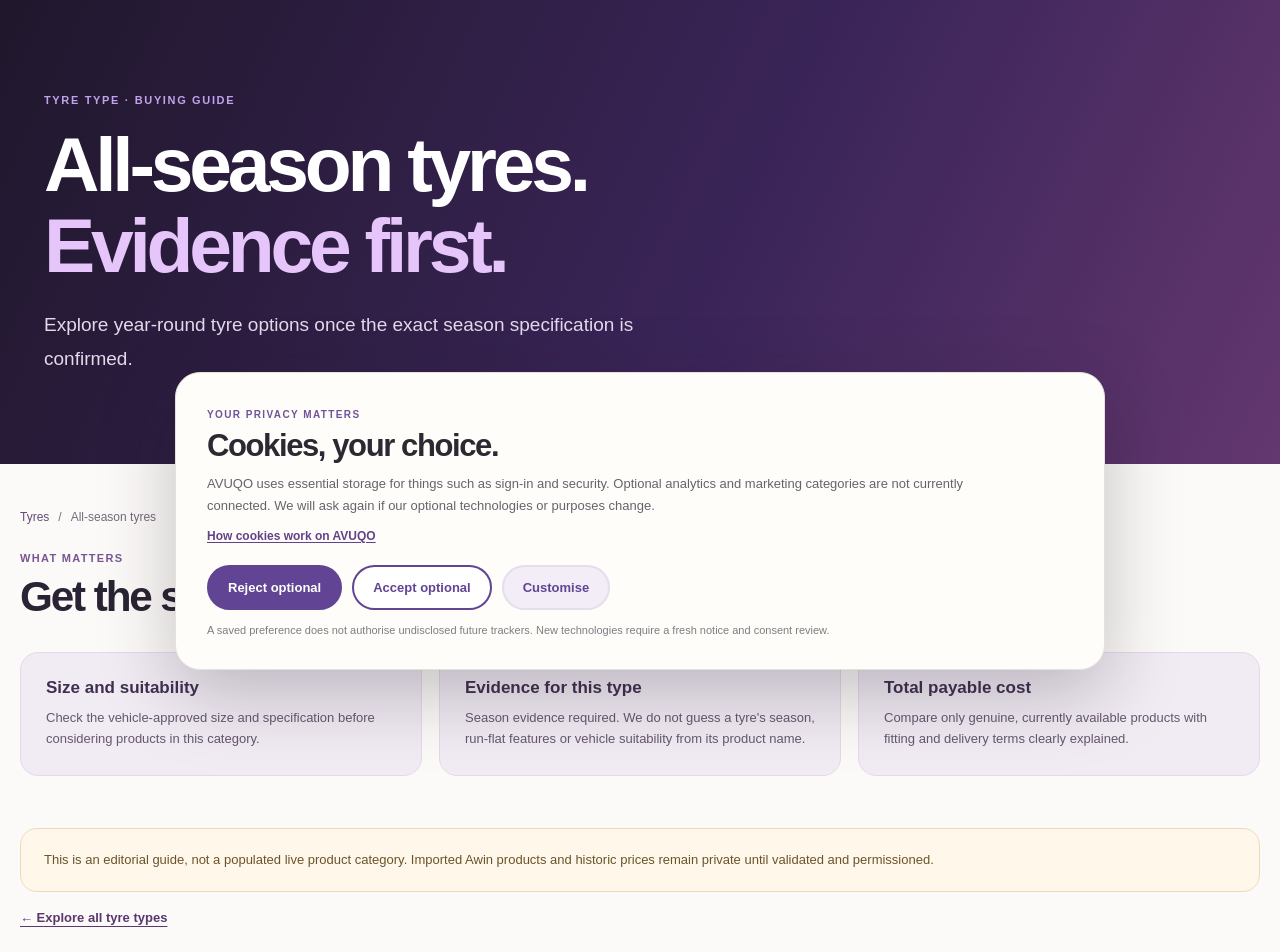
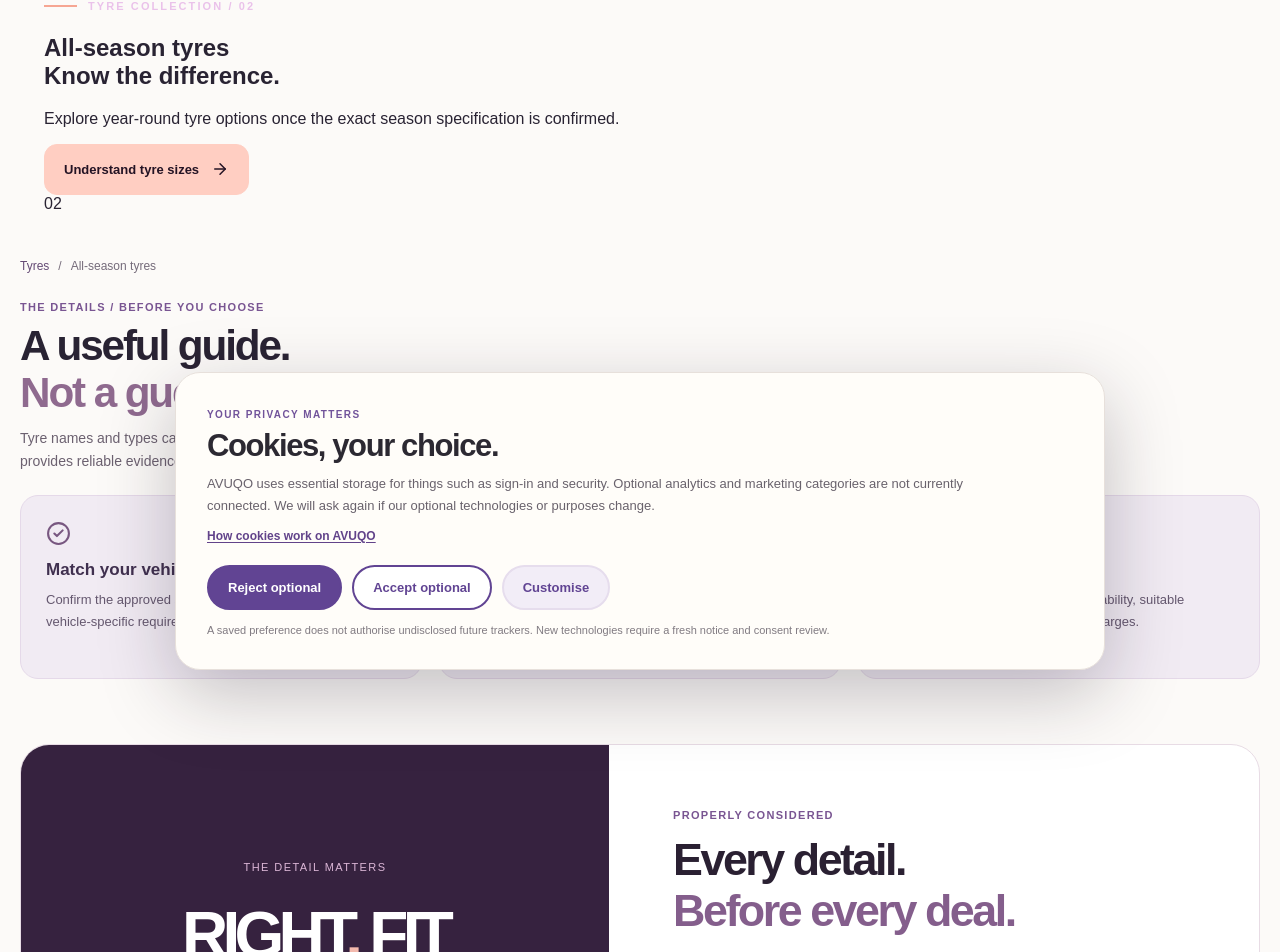
Before and after one commit to crkian/AVUQO, a Next.js app: page /tyres/categories/all-season in a window 1280 px wide. Shown: the part 115-1067 px from the top of the page. Built offline with nearby package versions, Linux system fonts and the light colour scheme; no server answers; the database is empty.

Commit message:
Finish premium tyre category guide layout without misclassifying unverified supplier products

```diff
--- a/app/tyres/categories/[slug]/page.tsx
+++ b/app/tyres/categories/[slug]/page.tsx
@@ -1,6 +1,7 @@
 import Link from "next/link";
 import {notFound} from "next/navigation";
 import type {Metadata} from "next";
+import {ArrowRight,CheckCircle2} from "lucide-react";
 import Header from "../../../../components/layout/Header";
 import Footer from "../../../../components/layout/Footer";
 import {tyreCollections} from "../../../../lib/tyres/catalogue";
@@ -8,30 +9,42 @@ import styles from "../../tyres.module.css";
 type Props={params:Promise<{slug:string}>};
 export function generateStaticParams(){return tyreCollections.map(c=>({slug:c.slug}));}
 export async function generateMetadata({params}:Props):Promise<Metadata>{
- const {slug}=await params;
- const cat=tyreCollections.find(c=>c.slug===slug);
- return {title:cat?`${cat.title} buying guide | AVUQO`:"Tyre type | AVUQO",
-  robots:{index:false,follow:true}};
+ const {slug}=await params;const category=tyreCollections.find(c=>c.slug===slug);
+ return {title:category?category.title+" | AVUQO tyre guide":"Tyre category | AVUQO",
+  description:category?category.description:undefined,robots:{index:false,follow:true}};
 }
 export default async function Category({params}:Props){
- const {slug}=await params;
- const category=tyreCollections.find(c=>c.slug===slug);
+ const {slug}=await params;const category=tyreCollections.find(c=>c.slug===slug);
  if(!category)notFound();
+ const index=tyreCollections.findIndex(x=>x.slug===slug)+1;
  return <main className={styles.page}><Header/>
- <section className={styles.hero}><div className={styles.shell}>
-  <span className={styles.eyebrow}>Tyre type · Buying guide</span>
-  <h1>{category.title}.<br/><em>Evidence first.</em></h1>
-  <p>{category.description}</p>
- </div></section>
- <div className={`${styles.shell} ${styles.main}`}>
-  <nav className={styles.breadcrumb}><Link href="/tyres">Tyres</Link><span>/</span>{category.title}</nav>
-  <section className={styles.section}><div className={styles.headingRow}><div><p className={styles.kicker}>What matters</p><h2>Get the specification right</h2></div></div>
-  <div className={styles.infoGrid}>
-   <div className={styles.info}><b>Size and suitability</b><p>Check the vehicle-approved size and specification before considering products in this category.</p></div>
-   <div className={styles.info}><b>Evidence for this type</b><p>{category.readiness}. We do not guess a tyre&apos;s season, run-flat features or vehicle suitability from its product name.</p></div>
-   <div className={styles.info}><b>Total payable cost</b><p>Compare only genuine, currently available products with fitting and delivery terms clearly explained.</p></div>
-  </div></section>
-  <aside className={styles.notice}>This is an editorial guide, not a populated live product category. Imported Awin products and historic prices remain private until validated and permissioned.</aside>
-  <p><Link className={styles.textLink} href="/tyres">← Explore all tyre types</Link></p>
- </div><Footer/></main>;
+  <section className={styles.categoryHero}><div className={styles.heroTexture}/>
+   <div className={styles.shell+" "+styles.categoryHeroInner}>
+    <div><p className={styles.studioEyebrow}><span className={styles.eyebrowDash}/> TYRE COLLECTION / {String(index).padStart(2,"0")}</p>
+     <h1>{category.title}<br/><span>Know the difference.</span></h1>
+     <p>{category.description}</p>
+     <Link className={styles.premiumButton} href="/tyres/sizes">Understand tyre sizes <ArrowRight size={18}/></Link>
+    </div>
+    <div className={styles.categoryHalo} aria-hidden="true"><span>{String(index).padStart(2,"0")}</span></div>
+   </div>
+  </section>
+  <div className={styles.shell+" "+styles.main}>
+   <nav className={styles.breadcrumb} aria-label="Breadcrumb"><Link href="/tyres">Tyres</Link><span>/</span>{category.title}</nav>
+   <section className={styles.section}>
+    <div className={styles.headingRow}><div><p className={styles.kicker}>THE DETAILS / BEFORE YOU CHOOSE</p>
+     <h2>A useful guide.<br/><span className={styles.softHeading}>Not a guess at fitment.</span></h2>
+     <p className={styles.sub}>Tyre names and types can overlap. We only categorise exact products when the manufacturer or an authorised source provides reliable evidence.</p></div></div>
+    <div className={styles.infoGrid}>
+     <article className={styles.info}><CheckCircle2 size={25}/><b>Match your vehicle</b><p>Confirm the approved size, load index, speed rating and vehicle-specific requirements before shopping.</p></article>
+     <article className={styles.info}><CheckCircle2 size={25}/><b>Verify this tyre type</b><p>{category.readiness}. Never infer a winter, run-flat, reinforced or commercial-vehicle specification from a marketing name.</p></article>
+     <article className={styles.info}><CheckCircle2 size={25}/><b>Compare like-for-like</b><p>Review the exact model, current availability, suitable installation and all fitting or delivery charges.</p></article>
+    </div>
+   </section>
+   <section className={styles.storySection}>
+    <div className={styles.storyMark}><span>THE DETAIL MATTERS</span><strong>RIGHT<span>.</span> FIT</strong><div className={styles.numberExplainer}><span>SIZE</span><span>RATING</span><span>TYPE</span></div></div>
+    <div className={styles.storyCopy}><p className={styles.kicker}>PROPERLY CONSIDERED</p><h2>Every detail.<br/><em>Before every deal.</em></h2><p>AVUQO is preparing tyre-specific product and retailer comparison experiences, but the source evidence must be complete before recommending a listing or price.</p>
+     <Link className={styles.darkButton} href="/tyres/brands">Explore manufacturers <ArrowRight size={17}/></Link></div>
+   </section>
+   <aside className={styles.notice}><strong>Current availability:</strong> This is an editorial buying guide. No historical or unapproved Tyres UK supplier product is published here. No live tyre offer or vehicle compatibility result is implied.</aside>
+  </div><Footer/></main>;
 }
```
